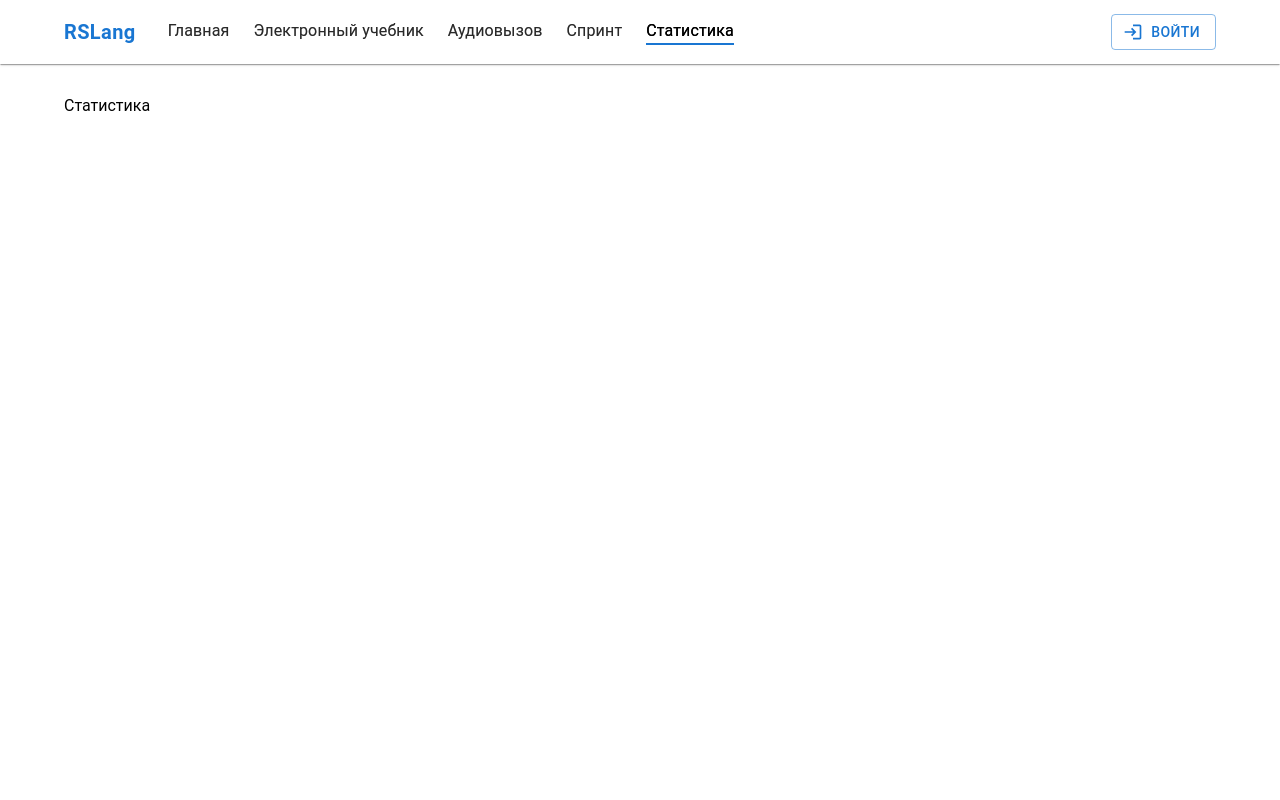
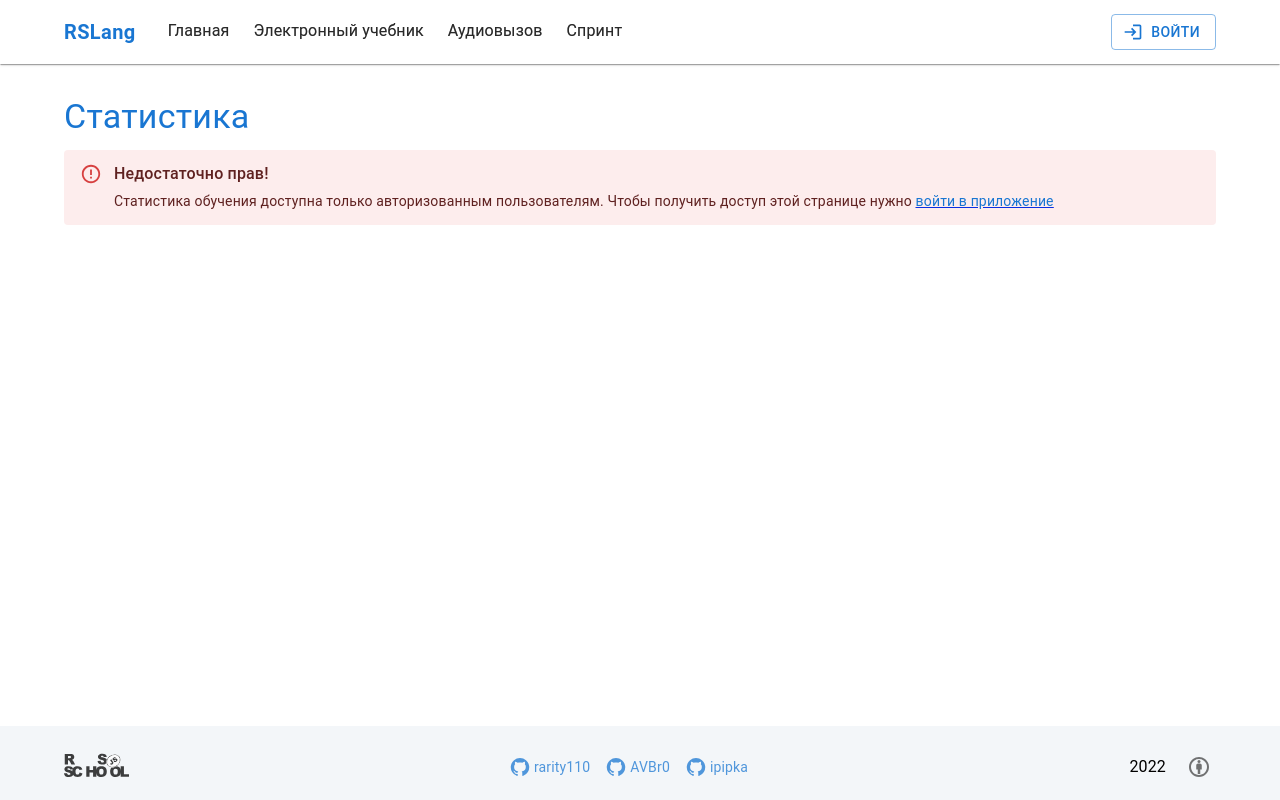
Before and after one commit to Rarity110/RSLang, a React (Create React App) app in the folder rslang/: page /statistics in a window 1280 px wide. Built offline with nearby package versions, Linux system fonts and the light colour scheme.

Commit message:
feat: statistics - private page (show error & hide menu link for unauthorized user)

```diff
--- a/rslang/src/components/Header/Header.tsx
+++ b/rslang/src/components/Header/Header.tsx
@@ -16,7 +16,6 @@ import classes from './Header.module.scss';
 import ExitToAppIcon from '@mui/icons-material/ExitToApp';
 import { deleteLoginFromLocalStorage, getLogin } from '../auth-form/localStorageFunctions';
 import MenuIcon from '@mui/icons-material/Menu';
-import { Context } from '../Textbook/Context';
 
 interface HeaderProps {
   isAuthorized: boolean;
--- a/rslang/src/components/MainNav/MainNav.tsx
+++ b/rslang/src/components/MainNav/MainNav.tsx
@@ -1,13 +1,19 @@
-import React from 'react';
+import React, { useContext } from 'react';
 import { NavLink } from 'react-router-dom';
 import { Typography } from '@mui/material';
 import navigationList from '../../consts/navigationList';
+import { Context } from '../Textbook/Context';
 import classes from './MainNav.module.scss';
 
 const MainNav = () => {
+  const { isAuthorized } = useContext(Context);
+
   return (
     <nav className={classes.nav}>
-      {navigationList.map((item) => (
+      {navigationList.map((item) => {
+        const showItem = item.isPublic || isAuthorized;
+
+        return showItem ? (
           <NavLink
             key={item.id}
             to={item.link}
@@ -18,7 +24,8 @@ const MainNav = () => {
               {item.title}
             </Typography>
           </NavLink>
-      ))}
+        ) : null;
+      })}
     </nav>
   );
 };
--- a/rslang/src/consts/navigationList.ts
+++ b/rslang/src/consts/navigationList.ts
@@ -2,33 +2,39 @@ interface NavigationItem {
   readonly id: number;
   readonly title: string;
   readonly link: string;
+  readonly isPublic: boolean;
 }
 
 const navigationList: NavigationItem[] = [
   {
     id: 1,
     title: 'Главная',
-    link: '/'
+    link: '/',
+    isPublic: true
   },
   {
     id: 2,
     title: 'Электронный учебник',
-    link: '/textbook'
+    link: '/textbook',
+    isPublic: true
   },
   {
     id: 3,
     title: 'Аудиовызов',
-    link: '/audio-challenge'
+    link: '/audio-challenge',
+    isPublic: true
   },
   {
     id: 4,
     title: 'Спринт',
-    link: '/sprint-game'
+    link: '/sprint-game',
+    isPublic: true
   },
   {
     id: 5,
     title: 'Статистика',
-    link: '/statistics'
+    link: '/statistics',
+    isPublic: false
   }
 ];
 
--- a/rslang/src/pages/StatisticsPage.tsx
+++ b/rslang/src/pages/StatisticsPage.tsx
@@ -1,18 +1,38 @@
 import React, { useContext } from 'react';
-import { Box, Container } from '@mui/material';
+import { Link } from 'react-router-dom';
+import { Alert, AlertTitle, Box, Container, Link as MuiLink, Typography } from '@mui/material';
 import Header from '../components/Header/Header';
-// import { AuthorizeContext } from '../components/auth-form/AuthorizeContext';
+import Footer from '../components/Footer/Footer';
 import { Context } from '../components/Textbook/Context';
 
 const StatisticsPage = () => {
   const { isAuthorized } = useContext(Context);
   return (
-    <>
+    <Box display="flex" flexDirection="column" style={{ minHeight: '100vh' }}>
       <Header {...{ isAuthorized }} />
-      <Container>
-        <Box mt={4}>Статистика</Box>
-      </Container>
-    </>
+
+      <Box flexGrow="1">
+        {!isAuthorized && (
+          <Container>
+            <Typography variant="h4" color="primary" mt={4} gutterBottom>
+              Статистика
+            </Typography>
+            <Alert severity="error">
+              <AlertTitle>Недостаточно прав!</AlertTitle>
+              Статистика обучения доступна только авторизованным пользователям. Чтобы получить
+              доступ этой странице нужно{' '}
+              <Link to="/auth-form">
+                <MuiLink component="span">войти в приложение</MuiLink>
+              </Link>
+            </Alert>
+          </Container>
+        )}
+
+        {/*{isAuthorized && (<Statistics />)}*/}
+      </Box>
+
+      <Footer />
+    </Box>
   );
 };
 
```
Lines whose indentation alone changed are shown as unchanged.
